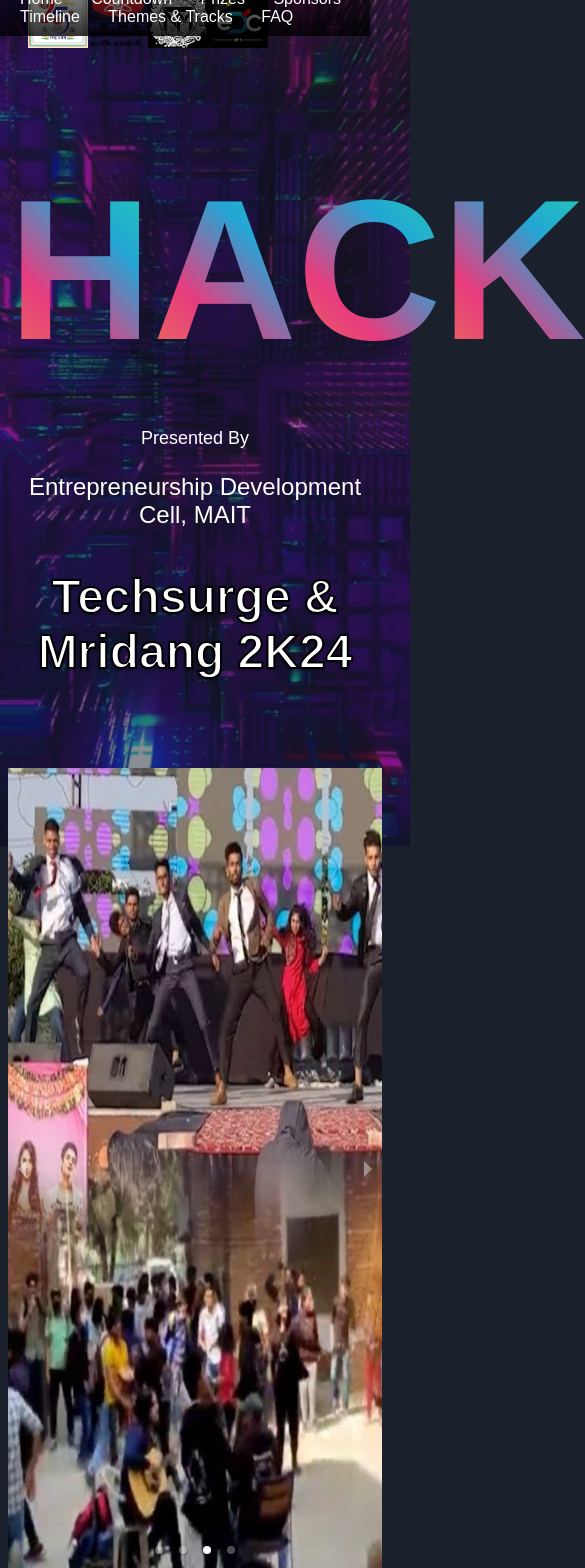
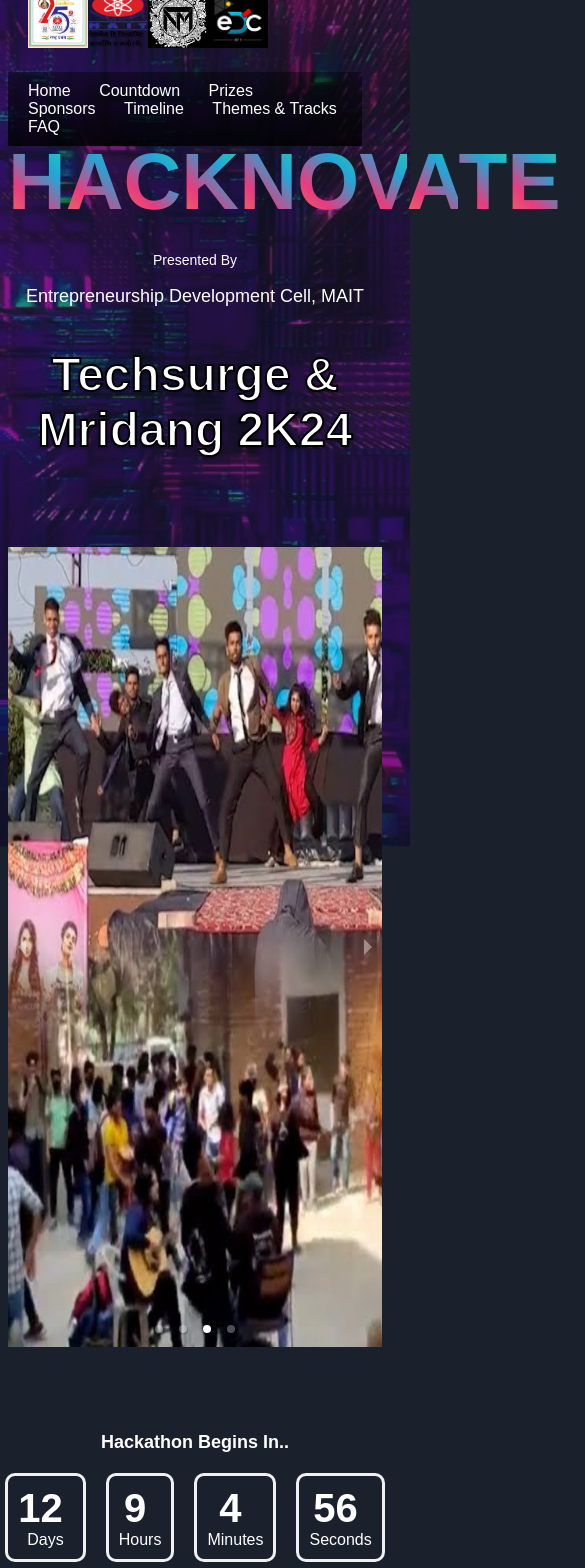
Before and after one commit to Codingpanda252/Hacknovate_Tnm_Website, a React (Create React App) app: page / in a window 390 px wide. Shown: the part 40-1608 px from the top of the page, 585 px wide, since content can reach past the window. Built offline with nearby package versions, Linux system fonts and the light colour scheme.

Commit message:
Responsiveness and optimization for mobile devices

```diff
--- a/src/App.css
+++ b/src/App.css
@@ -1,4 +1,3 @@
-/* App.css */
 .App {
   text-align: center;
   background-color: #282c34;
@@ -23,7 +22,7 @@
 }
 
 .App-header {
-  background-color: transparent; /* Update header background color */
+  background-color: transparent;
 }
 
 .App-link {
@@ -50,10 +49,11 @@
   }
 }
 
-
 header {
   padding: 20px;
   background-color: transparent;
+  position: relative;
+  margin-top: 0; /* Adjusted to align navbar at top */
 }
 
 .header-text {
@@ -66,7 +66,7 @@
 .header-logo {
   font-size: 24px;
   font-weight: bold;
-  color: #61dafb; /* Update logo color */
+  color: #61dafb;
 }
 
 .heading-3d {
@@ -79,7 +79,7 @@
 
 nav {
   position: absolute;
-  top: 20px;
+  top: 0;
   right: 20px;
   background: linear-gradient(to bottom, rgba(0,0,0,0.4) 0%, rgba(0,0,0,0.8) 100%);
   padding: 10px 20px;
@@ -114,7 +114,7 @@
 .heading {
   font-size: 120px;
   font-weight: bold;
-  color: white; /* Update heading color */
+  color: white;
   cursor: pointer;
   position: relative;
   overflow: hidden;
@@ -155,7 +155,6 @@
   animation: none;
 }
 
-
 .parallax-bg {
   position: fixed;
   top: 0;
@@ -163,36 +162,75 @@
   width: 100%;
   height: 100%;
   z-index: -1;
-  background-image: url('images/background.jpg'); /* Replace 'path_to_your_image.jpg' with the actual path to your image */
+  background-image: url('images/background.jpg');
   background-size: cover;
   background-position: center;
   background-attachment: fixed;
-  opacity: 0.5; /* Adjust the opacity as needed */
-  filter: blur(5px); /* Add blur effect */
-  transform: scale(1.1); /* Adjust the scale for parallax effect */
+  opacity: 0.5;
+  filter: blur(5px);
+  transform: scale(1.1);
 }
 
 .blur {
   filter: blur(5px);
 }
 
-
-
 .map-image {
-  max-width: 30px;
-  max-height: 30px;
-  width: auto;
-  height: auto;
-  margin-left: 10px;
+  width: 20px;
+  height: 20px;
+  margin-left: 5px;
 }
 
-
-
+/* Footer styles */
 footer {
-  background: linear-gradient(to bottom, rgba(0,0,0,0.4) 0%, rgba(0,0,0,0.8) 100%);
+  background-color: rgba(0, 0, 0, 0.6); /* Black with transparency */
+  color: white;
   padding: 20px;
 }
 
-.footer-section {
-  margin-bottom: 20px;
+/* Mobile styles */
+@media only screen and (max-width: 600px) {
+  .App {
+    font-size: calc(8px + 2vmin);
+  }
+
+  .App-logo {
+    height: 20vmin;
+  }
+
+  .heading-container {
+    height: auto;
+    padding: 20px;
+  }
+
+  .heading {
+    font-size: 80px;
+  }
+
+  .nav-links {
+    position: absolute;
+    top: 100px;
+    left: 0;
+    width: 100%;
+    background-color: rgba(0, 0, 0, 0.8);
+    padding: 10px 0;
+    z-index: 100;
+    display: none;
+    flex-direction: column;
+    text-align: center;
+  }
+
+  .nav-links.active {
+    display: flex;
+  }
+
+  .nav-link {
+    margin: 10px 0;
+  }
+
+  .map-image {
+    width: 10px;
+    height: 10px;
+    margin-left: 2px;
+  }
 }
--- a/src/components/BigHeading.css
+++ b/src/components/BigHeading.css
@@ -1,24 +1,25 @@
 /* BigHeading.css */
 
+/* Default styles */
 .big-heading-container {
   text-align: center;
 }
 
 .big-heading-text {
-  font-family:'Franklin Gothic Medium', 'Arial Narrow', Arial, sans-serif;
-  font-size: 64px;
+  font-family: 'Franklin Gothic Medium', 'Arial Narrow', Arial, sans-serif;
+  font-size: 64px; /* Default font size */
 }
 
 .big-heading-desc {
-  font-size: 24px;
+  font-size: 24px; /* Default font size */
 }
 
 .presented-by {
-  font-size: 18px;
+  font-size: 18px; /* Default font size */
 }
 
 .letter {
-  font-size: 200px;
+  font-size: 200px; /* Default font size */
   font-weight: bold;
   background: linear-gradient(45deg, #ee7752, #e73c7e, #23a6d5, #23d5ab);
   -webkit-background-clip: text;
@@ -29,3 +30,21 @@
 .letter.disintegrate {
   opacity: 0;
 }
+
+@media only screen and (max-width: 600px) {
+  .big-heading-text {
+    font-size: 36px;
+  }
+
+  .big-heading-desc {
+    font-size: 18px;
+  }
+
+  .presented-by {
+    font-size: 14px;
+  }
+
+  .letter {
+    font-size: 80px; /* Adjusted font size for mobile */
+  }
+}
--- a/src/components/Countdown.css
+++ b/src/components/Countdown.css
@@ -1,3 +1,6 @@
+/* Countdown.css */
+
+/* Default styles */
 .countdown-container {
     display: flex;
     justify-content: center;
@@ -33,3 +36,25 @@
     font-size: 80px;
     margin-right: 10px;
   }
+
+  @media only screen and (max-width: 600px) {
+    /* Mobile styles */
+    .countdown-container {
+      margin-top: 20px; /* Adjusted margin for mobile */
+    }
+
+    .countdown-heading {
+      font-size: 18px; /* Adjusted font size for mobile */
+      margin-bottom: 10px; /* Adjusted margin for mobile */
+    }
+
+    .countdown-item {
+      margin: 10px; /* Adjusted margin for mobile */
+      padding: 10px; /* Adjusted padding for mobile */
+      font-size: 16px; /* Adjusted font size for mobile */
+    }
+
+    .countdown-value {
+      font-size: 40px; /* Adjusted font size for mobile */
+    }
+  }
--- a/src/components/Sponsors.css
+++ b/src/components/Sponsors.css
@@ -1,5 +1,6 @@
 /* Sponsors.css */
 
+/* Default styles */
 .sponsors-container {
   margin-top: 20px;
 }
@@ -28,3 +29,29 @@
   padding: 20px; /* Adjust padding as needed */
   border-radius: 10px; /* Add border radius for rounded corners */
 }
+
+@media only screen and (max-width: 600px) {
+  .sponsors-container {
+    margin-top: 10px;
+  }
+
+  .section-heading {
+    font-size: 18px;
+    margin-bottom: 5px;
+  }
+
+  .sponsors-list {
+    flex-wrap: wrap;
+    justify-content: space-around;
+  }
+
+  .sponsor-logo {
+    width: 100px;
+    margin: 5px;
+  }
+
+  .theme-border {
+    padding: 10px;
+    border-radius: 5px;
+  }
+}
```
Also changed, not shown: public/map-image.png. Lines whose indentation alone changed are shown as unchanged.
